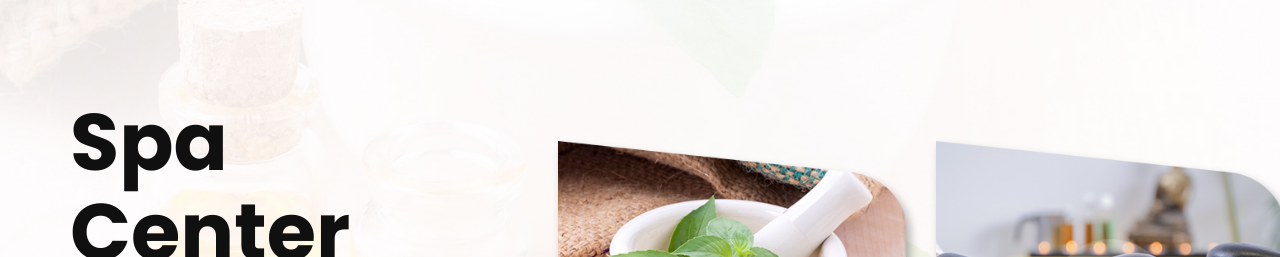
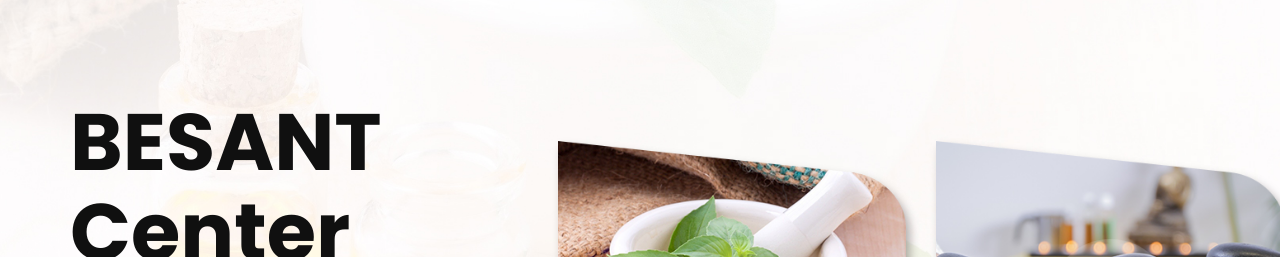
Before and after one commit to shreena15/website, a plain HTML site: page bliss-html/index.html in a window 1280 px wide. Shown: the part 117-374 px from the top of the page. Drawn offline with nearby package versions, Linux system fonts and the light colour scheme.

Commit message:
Update index.html

```diff
--- a/bliss-html/index.html
+++ b/bliss-html/index.html
@@ -84,7 +84,7 @@
                            <div class="row d_flex">
                               <div class="col-md-5">
                                  <div class="creative">
-                                    <h1>Spa <br>Center </h1>
+                                    <h1>BESANT <br>Center </h1>
                                     <p>commodo consequat. Duis aute irure dolor in reprehenderit in voluptate velit esse cillum dolore eu fugiat nulla pariatur. Excepteur sint</p>
                                     <a class="read_more" href="Javascript:void(0)">Contact us</a>
                                     <a class="read_more" href="Javascript:void(0)">Read More</a>
```
